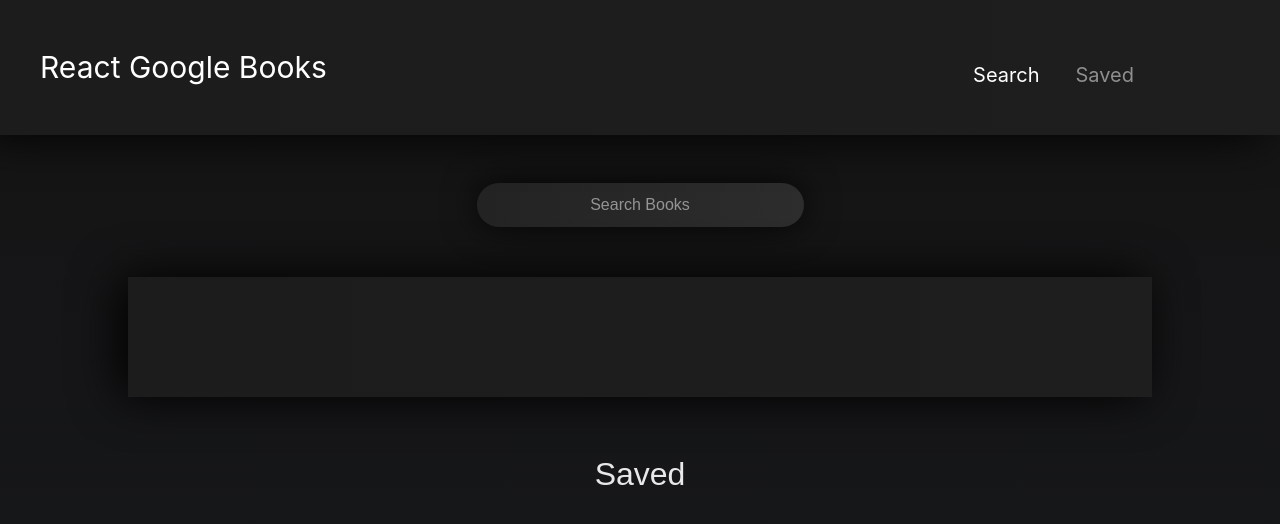
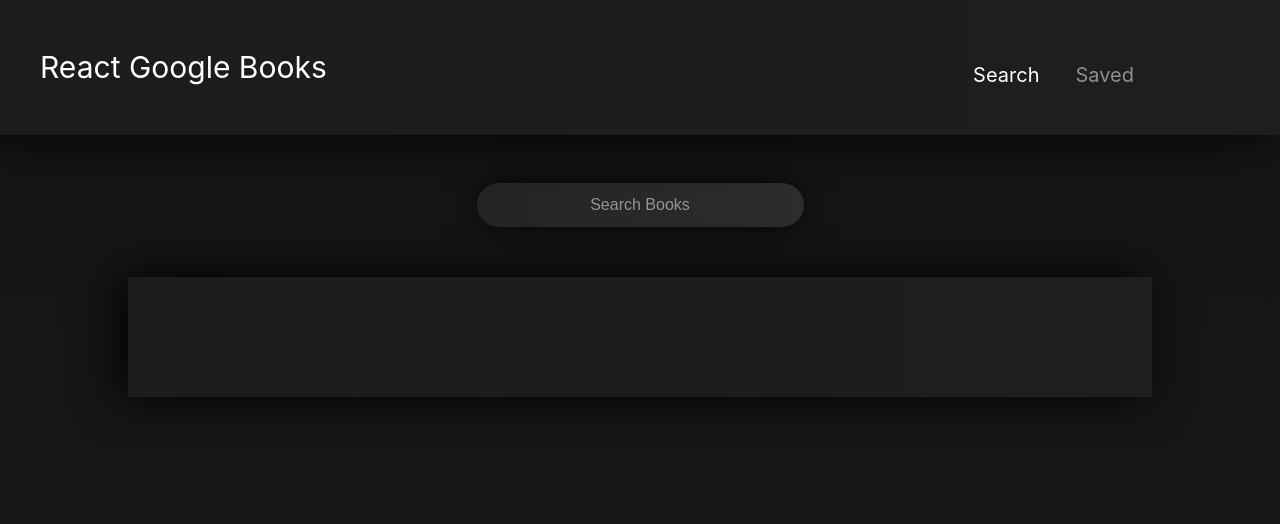
Before and after one commit to anusontarangkul/google-book-search, a React (Create React App) app in the folder client/: page /saved in a window 1280 px wide. Shown: the top 524 px of the page. Built offline with nearby package versions, Linux system fonts and the light colour scheme.

Commit message:
Added styles to saved page and banner

```diff
--- a/client/src/App.js
+++ b/client/src/App.js
@@ -5,6 +5,7 @@ import Banner from "./components/Banner";
 import Search from "./components/Search";
 import Results from "./components/Results";
 import SavedBanner from "./components/SavedBanner";
+import Saved from "./components/Saved";
 import GoogleBooks from "./utils/GetBooks";
 import API from "./utils/api";
 
@@ -44,7 +45,6 @@ function App() {
         <Banner />
           <Search handleSearch={handleSearch} />
           <Results results={resultState} handleSave = {handleSave}/>
-          <SavedBanner/>
       </Wrapper>
     </div>
   );
```
